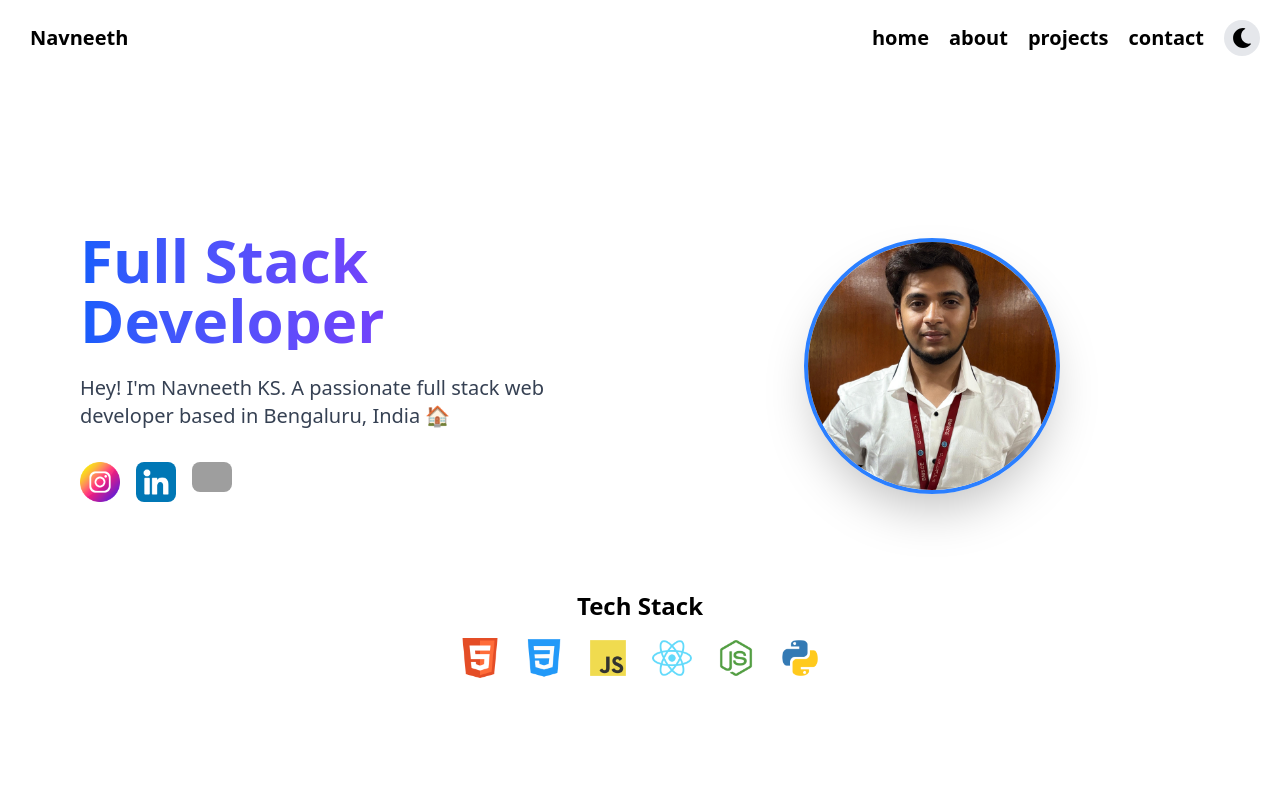
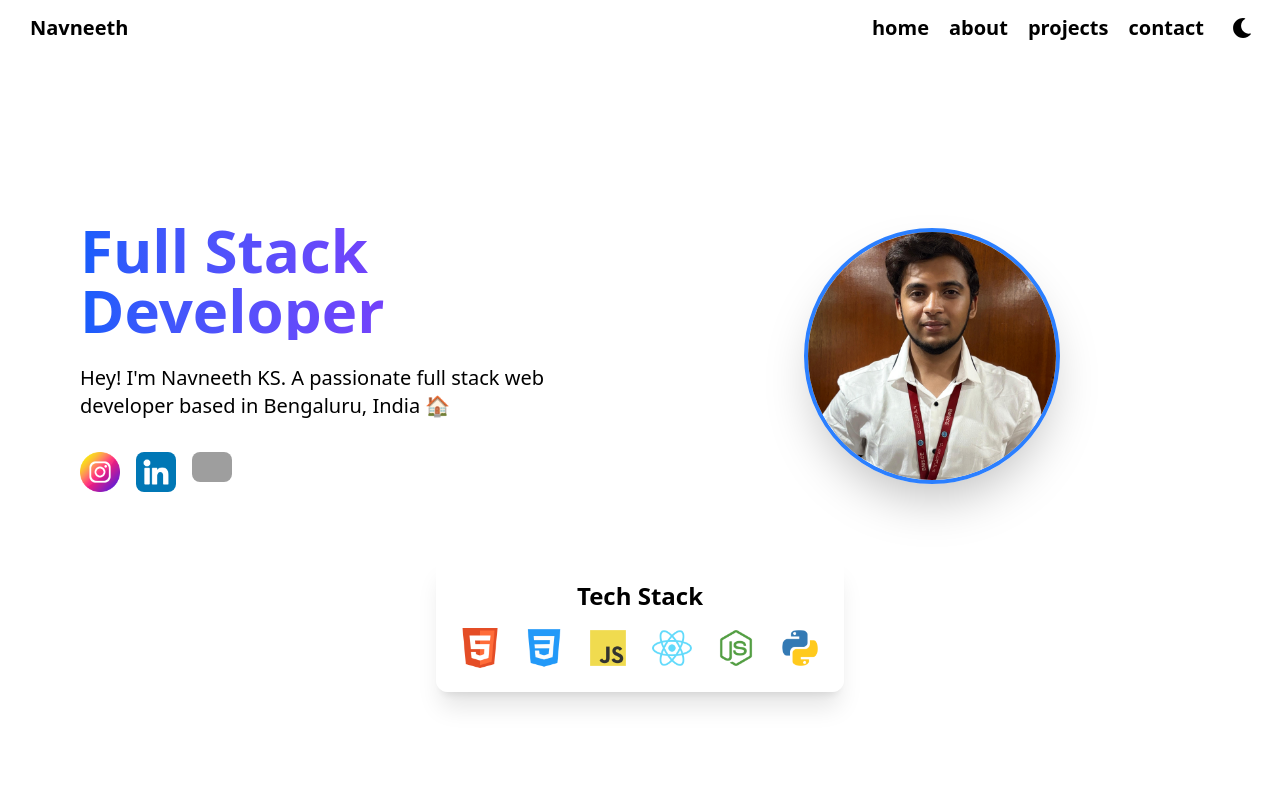
Before and after one commit to HyprerNova/Fort, a Next.js app: page / in a window 1280 px wide. Shown: the top 800 px of the page. Built offline with nearby package versions, Linux system fonts and the light colour scheme; grey boxes are pictures that could not be loaded.

Commit message:
70% done

```diff
--- a/app/globals.css
+++ b/app/globals.css
@@ -1 +1,31 @@
 @import "tailwindcss";
+
+:root {
+  --foreground-rgb: 0, 0, 0;
+  --background-rgb: 255, 255, 255;
+}
+
+.dark {
+  --foreground-rgb: 255, 255, 255;
+  --background-rgb: 0, 0, 0;
+}
+
+/* body {
+  color: rgb(var(--foreground-rgb));
+  background: rgb(var(--background-rgb));
+} */
+
+/* Light Mode Styles */
+.light-mode {
+  @apply bg-white text-black;
+}
+
+/* Dark Mode Styles */
+.dark-mode {
+  @apply bg-black text-white;
+}
+
+/* Smooth transitions */
+* {
+  @apply transition-colors duration-300;
+}
--- a/components/NavBar.jsx
+++ b/components/NavBar.jsx
@@ -3,29 +3,36 @@
 import { useState } from "react";
 import { useTheme } from "./ThemeContext";
 import { FaBars, FaTimes, FaMoon, FaSun } from "react-icons/fa";
+import Link from "next/link";
+import { useRouter } from "next/navigation";
 
 const Navbar = () => {
   const [menuOpen, setMenuOpen] = useState(false);
   const { darkMode, toggleDarkMode } = useTheme();
+  const router = useRouter();
 
   const handleToggleMenu = () => {
     setMenuOpen(!menuOpen);
   };
 
-  const scrollToSection = (id) => {
-    const element = document.getElementById(id);
+  const handleNavigation = (e, section) => {
+    e.preventDefault();
+    const element = document.getElementById(section);
     if (element) {
       element.scrollIntoView({ behavior: "smooth" });
+      router.push(`#${section}`);
     }
     setMenuOpen(false);
   };
 
   return (
     <nav
-      className={`navbar sticky top-0 z-50 flex justify-between items-center px-5 py-2.5 mt-2.5 font-sans ${darkMode ? 'dark-mode' : 'light-mode'}`}
+      className={`navbar sticky top-0 z-50 flex justify-between items-center px-5 py-2.5 font-sans ${darkMode ? 'dark-mode' : 'light-mode'}`}
     >
       {/* Navbar Name */}
-      <div className="font-bold text-xl ml-2.5">Navneeth</div>
+      <Link href="/" className="font-bold text-xl ml-2.5 hover:text-blue-500 transition-colors duration-300">
+        Navneeth
+      </Link>
 
       {/* Hamburger Menu Icon for Mobile */}
       <div className="md:hidden text-xl cursor-pointer">
@@ -40,20 +47,21 @@ const Navbar = () => {
 
       {/* Menu and Toggle Dropdown for Mobile */}
       <div
-        className={`md:hidden absolute top-12 right-5 w-48 bg-white dark:bg-black shadow-md rounded-lg p-4 transition-all duration-300 ${
+        className={`md:hidden absolute top-12 right-5 w-48 bg-white text-white dark:text-black  dark:bg-black shadow-md rounded-lg p-4 transition-all duration-300 ${
           menuOpen ? 'block' : 'hidden'
         }`}
       >
         <ul className="flex flex-col list-none gap-3">
           {["home", "about", "projects", "contact"].map((section) => (
             <li key={section} className="relative">
-              <button
-                onClick={() => scrollToSection(section)}
-                className={`font-bold text-xl ${darkMode ? 'text-white' : 'text-black'} hover:text-inherit transition-colors duration-300 w-full text-left`}
+              <a
+                href={`#${section}`}
+                onClick={(e) => handleNavigation(e, section)}
+                className={`font-bold text-xl ${darkMode ? 'text-white' : 'text-black'} hover:text-blue-500 transition-colors duration-300 w-full text-left`}
                 aria-label={`Go to ${section}`}
               >
                 {section}
-              </button>
+              </a>
               <span
                 className={`block h-0.75 w-0 bg-transparent absolute bottom-[-5px] left-0 transition-all duration-500 ${
                   darkMode ? 'hover:bg-white' : 'hover:bg-black'
@@ -73,9 +81,7 @@ const Navbar = () => {
         {/* Dark Mode Toggle */}
         <button
           onClick={toggleDarkMode}
-          className={`mt-3 flex items-center justify-center p-2 rounded-full w-full ${
-            darkMode ? 'bg-gray-700 text-white' : 'bg-gray-200 text-black'
-          } hover:${darkMode ? 'bg-gray-600' : 'bg-gray-300'} transition-colors duration-200`}
+          className={`mt-3 flex items-center justify-center p-2 rounded-full w-full`}
           aria-label="Toggle Dark Mode"
         >
           {darkMode ? <FaSun size={20} /> : <FaMoon size={20} />}
@@ -87,13 +93,14 @@ const Navbar = () => {
         <ul className="flex items-center list-none gap-5">
           {["home", "about", "projects", "contact"].map((section) => (
             <li key={section} className="relative">
-              <button
-                onClick={() => scrollToSection(section)}
-                className={`font-bold text-xl ${darkMode ? 'text-white' : 'text-black'} hover:text-inherit transition-colors duration-300`}
+              <a
+                href={`#${section}`}
+                onClick={(e) => handleNavigation(e, section)}
+                className={`font-bold text-xl ${darkMode ? 'text-white' : 'text-black'} hover:text-blue-500 transition-colors duration-300`}
                 aria-label={`Go to ${section}`}
               >
                 {section}
-              </button>
+              </a>
               <span
                 className={`block h-0.75 w-0 bg-transparent absolute bottom-[-5px] left-0 transition-all duration-500 ${
                   darkMode ? 'hover:bg-white' : 'hover:bg-black'
@@ -112,9 +119,7 @@ const Navbar = () => {
         </ul>
         <button
           onClick={toggleDarkMode}
-          className={`ml-5 flex items-center justify-center p-2 rounded-full ${
-            darkMode ? 'bg-gray-700 text-white' : 'bg-gray-200 text-black'
-          } hover:${darkMode ? 'bg-gray-600' : 'bg-gray-300'} transition-colors duration-200`}
+          className={`ml-5 flex items-center justify-center p-2 rounded-full transition-colors duration-200`}
           aria-label="Toggle Dark Mode"
         >
           {darkMode ? <FaSun size={20} /> : <FaMoon size={20} />}
--- a/sections/home.jsx
+++ b/sections/home.jsx
@@ -8,25 +8,16 @@ const Home = () => {
 
   return (
     <div
-      className={`home min-h-screen flex justify-center items-center flex-col relative ${
-        darkMode ? "dark-mode" : "light-mode"
-      }`}
+      id="home"
+      className="home min-h-screen flex justify-center items-center flex-col relative dark:bg-black dark:text-white bg-white text-black"
     >
       <div className="home_wrapper_text min-h-screen flex flex-col justify-center items-center max-w-6xl mx-auto px-4">
         <div className="home_wrapper_text_above flex items-center gap-12">
           <div className="home_wrapper_text_above_text flex-1">
-            <h1
-              className={`text-6xl font-extrabold mb-6 bg-gradient-to-r from-blue-600 to-purple-600 bg-clip-text text-transparent ${
-                darkMode ? "dark:text-white" : "text-black"
-              }`}
-            >
+            <h1 className="text-6xl font-extrabold mb-6 bg-gradient-to-r from-blue-600 to-purple-600 bg-clip-text text-transparent dark:text-white text-black">
               Full Stack Developer
             </h1>
-            <p
-              className={`text-xl font-sans mb-8 ${
-                darkMode ? "text-gray-300" : "text-gray-700"
-              }`}
-            >
+            <p className="text-xl font-sans mb-8 dark:text-black text-black">
               Hey! I'm Navneeth KS. A passionate full stack web developer based
               in Bengaluru, India 🏠
             </p>
@@ -87,12 +78,8 @@ const Home = () => {
             </div>
           </div>
         </div>
-        <div
-          className={`home_wrapper_text_below mt-16 p-6 rounded-xl backdrop-blur-sm ${
-            darkMode ? "bg-gray-800/50" : "bg-white/50"
-          }`}
-        >
-          <h3 className="text-2xl font-bold mb-4 text-center">Tech Stack</h3>
+        <div className="home_wrapper_text_below mt-16 p-6 rounded-xl backdrop-blur-sm dark:bg-black bg-white/50 shadow-xl">
+          <h3 className="text-2xl font-bold mb-4 text-center dark:text-white text-black">Tech Stack</h3>
           <div className="tech_icons flex flex-wrap justify-center gap-6">
             <div className="tech-icon transform transition-all duration-300 hover:scale-110">
               <Image src="/images/Tech/HTML.png" alt="HTML" width={40} height={40} />
@@ -115,76 +102,6 @@ const Home = () => {
           </div>
         </div>
       </div>
-      <style jsx>{`
-        @keyframes slideFromRight {
-          from {
-            right: -300px;
-          }
-          to {
-            right: calc(50% - 405px); /* Center the tech stack horizontally on desktop */
-          }
-        }
-
-        @media (max-width: 768px) {
-          @keyframes slideFromRight {
-            from {
-              right: -300px;
-            }
-            to {
-              right: 0px; /* Center the tech stack horizontally on mobile */
-            }
-          }
-
-          .home_wrapper_text_above {
-            flex-direction: column;
-            align-items: center;
-            text-align: center;
-          }
-
-          .home_wrapper_text_above_pic {
-            margin-bottom: 20px;
-          }
-
-          .home_wrapper_text_above_text {
-            margin: 0;
-            right: 0;
-            bottom: 0;
-            h1 {
-              font-size: 2.5rem;
-            }
-            p {
-              font-size: 16px;
-            }
-            .social_links img {
-              margin: 20px 5px;
-            }
-          }
-
-          .home_wrapper_text_below {
-            flex-direction: column;
-            align-items: center;
-            text-align: center;
-            right: 0;
-            top: 20px;
-            gap: 15px;
-            h3 {
-              font-size: 20px;
-            }
-            .tech_icons img {
-              margin: 10px 5px;
-              height: 25px;
-              width: 25px;
-            }
-          }
-        }
-
-        @media (min-width: 769px) {
-          .home_wrapper_text_below {
-            right: 345px;
-            top: 50px;
-          }
-        }
-      `}</style>
     </div>
   );
 };
```
